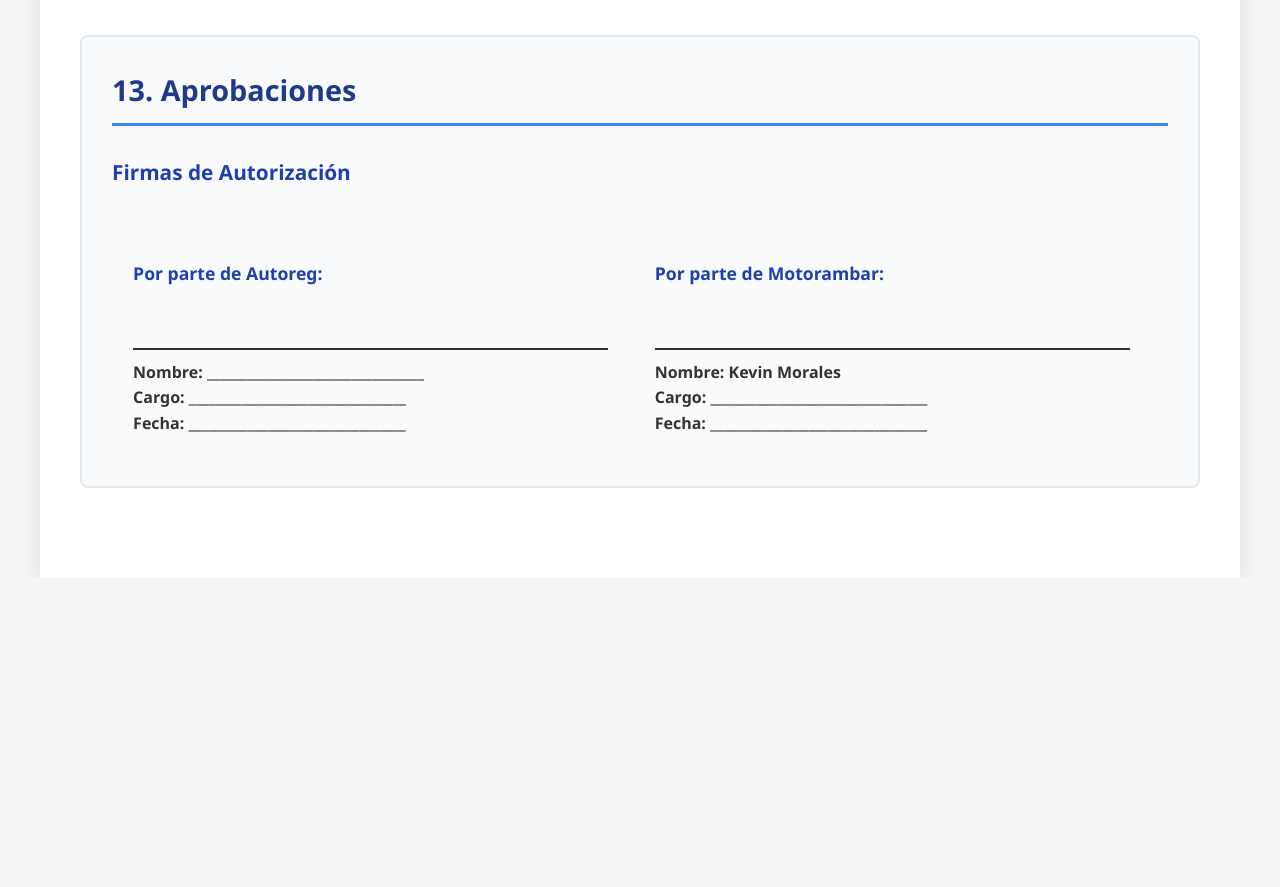
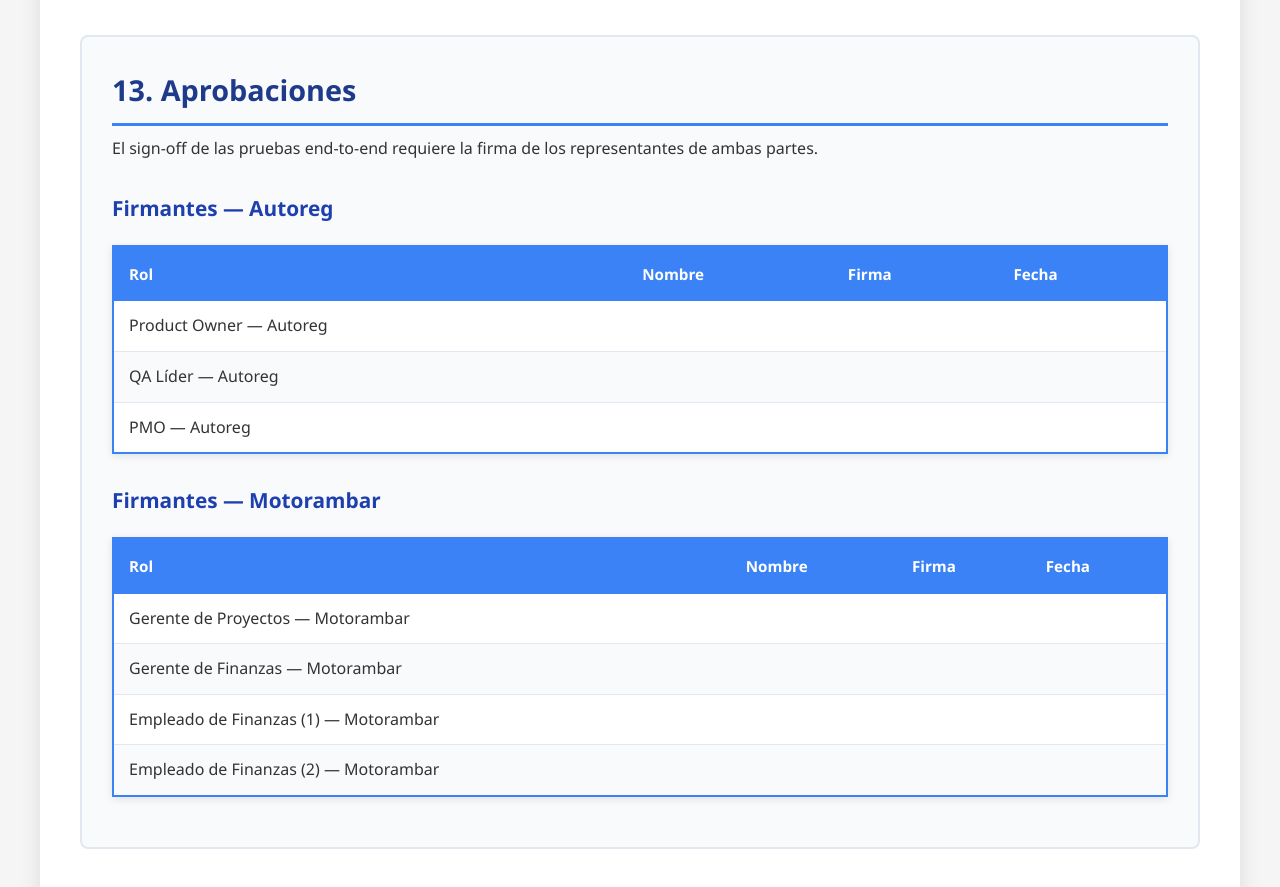
Before and after one commit to jmartinez-autoreg/QA-Motorambar-2.0, a plain HTML site: page context/Plan_E2E_Motorambar_v1.3.html in a window 1280 px wide. Shown: the part 8380-9267 px from the top of the page. Before the commit the page ends 8958 px from the top, so only its background shows below. Drawn offline with Linux system fonts and the light colour scheme.

Commit message:
fix(e2e): actualizar seccion Aprobaciones con tablas Firmantes Autoreg y Motorambar igual que el Word

```diff
--- a/context/Plan_E2E_Motorambar_v1.3.html
+++ b/context/Plan_E2E_Motorambar_v1.3.html
@@ -758,26 +758,33 @@
             </table>
 
             <div class="signature-section" id="aprobaciones">
-                <h2 style="margin-top: 0; margin-bottom: 20px;">13. Aprobaciones</h2>
-                <h3 style="margin-bottom: 30px;">Firmas de Autorización</h3>
+                <h2 style="margin-top: 0; margin-bottom: 10px;">13. Aprobaciones</h2>
+                <p style="margin-bottom: 25px;">El sign-off de las pruebas end-to-end requiere la firma de los representantes de ambas partes.</p>
 
-                <div class="signature-block">
-                    <h4>Por parte de Autoreg:</h4>
-                    <div class="signature-line">
-                        Nombre: _________________________________<br>
-                        Cargo: _________________________________<br>
-                        Fecha: _________________________________
-                    </div>
-                </div>
+                <h3 style="margin-bottom: 12px;">Firmantes &mdash; Autoreg</h3>
+                <table class="summary-table" style="margin-bottom: 30px;">
+                    <thead>
+                        <tr><th>Rol</th><th>Nombre</th><th>Firma</th><th>Fecha</th></tr>
+                    </thead>
+                    <tbody>
+                        <tr><td>Product Owner &mdash; Autoreg</td><td></td><td></td><td></td></tr>
+                        <tr><td>QA L&iacute;der &mdash; Autoreg</td><td></td><td></td><td></td></tr>
+                        <tr><td>PMO &mdash; Autoreg</td><td></td><td></td><td></td></tr>
+                    </tbody>
+                </table>
 
-                <div class="signature-block">
-                    <h4>Por parte de Motorambar:</h4>
-                    <div class="signature-line">
-                        Nombre: Kevin Morales<br>
-                        Cargo: _________________________________<br>
-                        Fecha: _________________________________
-                    </div>
-                </div>
+                <h3 style="margin-bottom: 12px;">Firmantes &mdash; Motorambar</h3>
+                <table class="summary-table">
+                    <thead>
+                        <tr><th>Rol</th><th>Nombre</th><th>Firma</th><th>Fecha</th></tr>
+                    </thead>
+                    <tbody>
+                        <tr><td>Gerente de Proyectos &mdash; Motorambar</td><td></td><td></td><td></td></tr>
+                        <tr><td>Gerente de Finanzas &mdash; Motorambar</td><td></td><td></td><td></td></tr>
+                        <tr><td>Empleado de Finanzas (1) &mdash; Motorambar</td><td></td><td></td><td></td></tr>
+                        <tr><td>Empleado de Finanzas (2) &mdash; Motorambar</td><td></td><td></td><td></td></tr>
+                    </tbody>
+                </table>
             </div>
         </div>
 
```
Also changed, not shown: context/Plan_E2E_Autoreg_Completo_v1.3.html (+27 -20 lines).
